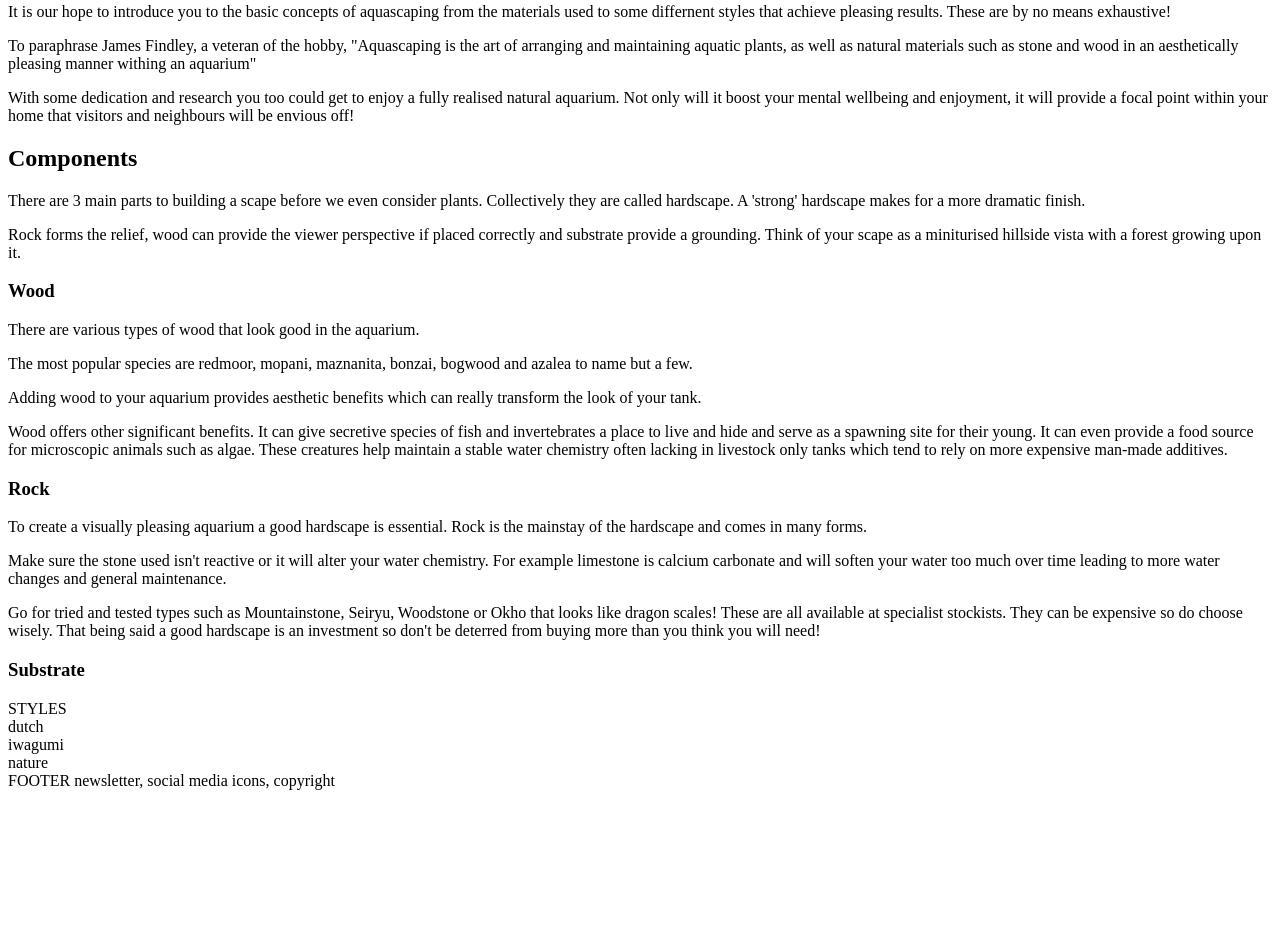
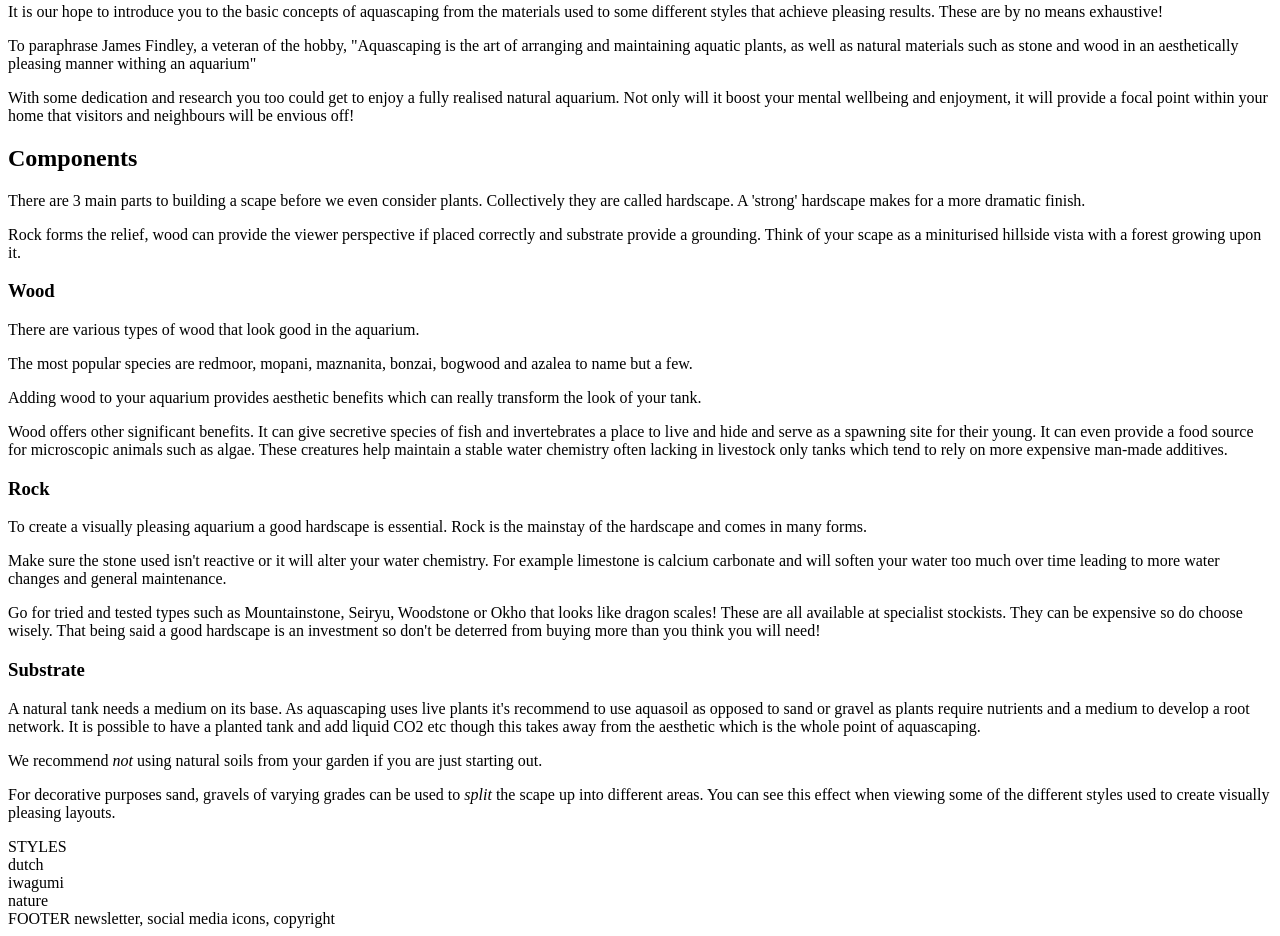
Before and after one commit to StevenWeir038/Island-Aqua, a plain HTML site: page index.html in a window 1280 px wide. Shown: the part 268-1204 px from the top of the page. Before the commit the page ends 1066 px from the top, so only its background shows below. Drawn offline with Linux system fonts and the light colour scheme.

Commit message:
Add text content for Substrate section

```diff
--- a/index.html
+++ b/index.html
@@ -34,7 +34,7 @@
             </p>
             <p>
                 It is our hope to introduce you to the basic concepts of aquascaping from the
-                materials used to some differnent styles that achieve pleasing results.
+                materials used to some different styles that achieve pleasing results.
                 These are by no means exhaustive!
             </p>
             <p>
@@ -113,8 +113,23 @@
                 <section class="components-substrate">
                     <h3>Substrate</h3>
                     <p>
+                        A natural tank needs a medium on its base.  As aquascaping uses live plants
+                        it's recommend to use aquasoil as opposed to sand or gravel as plants
+                        require nutrients and a medium to develop a root network.
+                        It is possible to have a planted tank and add liquid CO2 etc though this
+                        takes away from the aesthetic which is the whole point of aquascaping.
+                    </p>
+                    <p>
+                        We recommend <em>not</em> using natural soils from your garden if you are
+                        just starting out.
+                    </p>
+                    <p>
+                        For decorative purposes sand, gravels of varying grades can be used to
+                        <em>split</em> the scape up into different areas.
+                        You can see this effect when viewing some of the different styles used to
+                        create visually pleasing layouts.
+                    </p>
 
-                    </p>
                 </section>
         </section>
 
```
